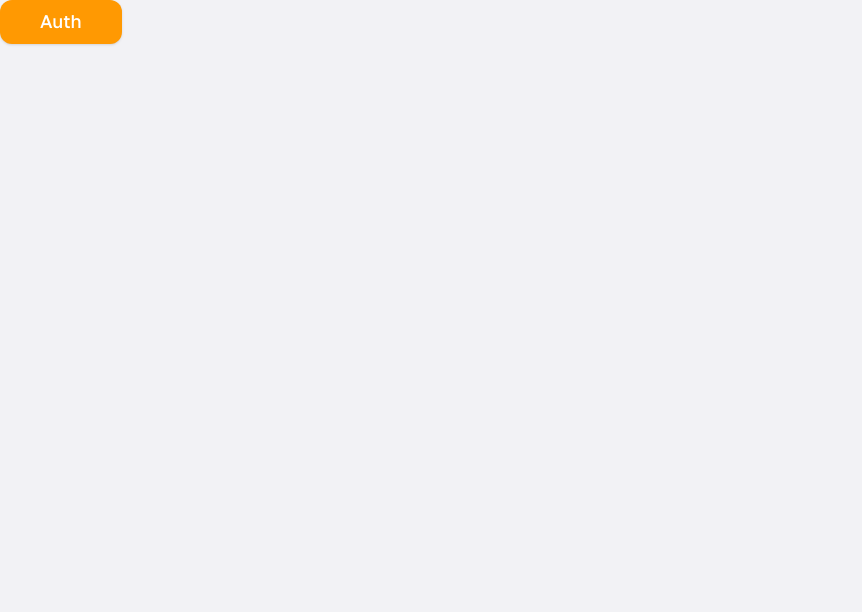
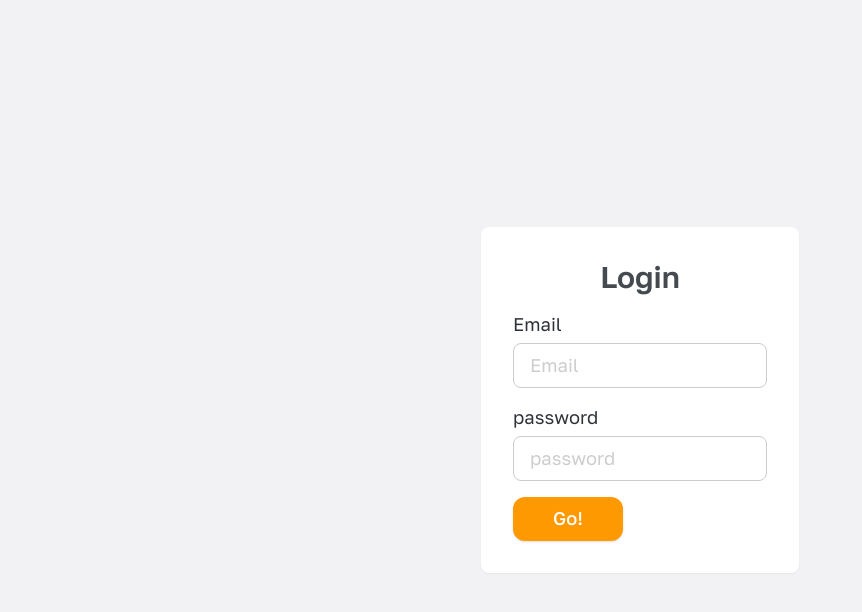
Before and after one commit to ErnisBadmae/mugco_next, a Next.js app: page /auth in a window 1280 px wide. Shown: the top 612 px of the page, without its empty margins (0-862 px from the left). Built offline with nearby package versions, Linux system fonts and the light colour scheme.

Commit message:
feat: comp Field&Heading

```diff
--- a/package.json
+++ b/package.json
@@ -20,6 +20,8 @@
     "next": "13.4.1",
     "react": "18.2.0",
     "react-dom": "18.2.0",
+    "react-hook-form": "^7.43.9",
+    "react-icons": "^4.8.0",
     "react-redux": "^8.0.5",
     "react-simple-star-rating": "^5.1.7",
     "redux-persist": "^6.0.0",
--- a/src/components/screens/auth/Auth.tsx
+++ b/src/components/screens/auth/Auth.tsx
@@ -1,13 +1,72 @@
-import { FC } from 'react'
+import { FC, useState } from 'react'
+import { SubmitHandler, useForm } from 'react-hook-form'
 
+import { useActions } from '../../../hooks/useActions'
+import { useAuth } from '../../../hooks/useAuth'
+import { IEmailPassword } from '../../../store/user/user.interface'
 import Button from '../../ui/button/Button'
+import Heading from '../../ui/heading/Heading'
+import Field from '../../ui/input/Field'
 import Meta from '../../ui/meta/Meta'
 
+import { validEmail } from './valid-email'
+
 const Auth: FC = () => {
-	console.log('test')
+	const { isLoading } = useAuth()
+	const { login, register } = useActions()
+	const [type, setType] = useState<'login' | 'register'>('login')
+
+	const {
+		register: formRegister,
+		handleSubmit,
+		formState: { errors },
+		reset
+	} = useForm<IEmailPassword>({
+		mode: 'onChange'
+	})
+
+	const onSubmit: SubmitHandler<IEmailPassword> = data => {
+		if (type === 'login') login(data)
+		else register(data)
+		console.log('data', data)
+		reset()
+	}
+
 	return (
 		<Meta title='Auth'>
-			<Button variant='orange'>Auth</Button>
+			<section className='flex h-screen'>
+				<form
+					className='rounded-lg bg-white shadow-sm p-8 m-auto'
+					onSubmit={handleSubmit(onSubmit)}
+				>
+					<Heading className='capitalize text-center mb-4'>{type}</Heading>
+					<Field
+						{...formRegister('email', {
+							required: 'Email is required',
+							pattern: {
+								value: validEmail,
+								message: 'Please, enter the correct email address'
+							}
+						})}
+						placeholder='Email'
+						error={errors.email?.message}
+					/>
+
+					<Field
+						{...formRegister('password', {
+							required: 'password is required',
+							minLength: {
+								value: 6,
+								message: 'Minimal length should more 5 symbols'
+							}
+						})}
+						type='password'
+						placeholder='password'
+						error={errors.password?.message}
+					/>
+					<Button variant='orange'>Go!</Button>
+				</form>
+			</section>
 		</Meta>
 	)
 }
--- /dev/null
+++ b/src/components/screens/auth/valid-email.ts
@@ -0,0 +1 @@
+export const validEmail = /^[\w-\.]+@([\w-]+\.)+[\w-]{2,4}$/
--- /dev/null
+++ b/src/components/ui/heading/Heading.tsx
@@ -0,0 +1,21 @@
+import cn from 'clsx'
+import { FC, PropsWithChildren } from 'react'
+
+interface IHeading {
+	className?: string
+}
+
+const Heading: FC<PropsWithChildren<IHeading>> = ({ className, children }) => {
+	return (
+		<h1
+			className={cn(
+				'text-secondary text-opacity-80 font-semibold text-3xl',
+				className
+			)}
+		>
+			{children}
+		</h1>
+	)
+}
+
+export default Heading
--- /dev/null
+++ b/src/components/ui/input/Field.tsx
@@ -0,0 +1,37 @@
+import cn from 'clsx'
+import { forwardRef } from 'react'
+
+import { IField } from './field.interface'
+
+const Field = forwardRef<HTMLInputElement, IField>(
+	(
+		{ placeholder, error, className, type = 'text', style, Icon, ...rest },
+		ref
+	) => {
+		return (
+			<div className={cn('mb-4', className)} style={style}>
+				<label>
+					<span className='mb-1 block'>
+						{Icon && <Icon className='mr-3' />}
+						{placeholder}
+					</span>
+					<input
+						ref={ref}
+						type={type}
+						placeholder={placeholder}
+						className={cn(
+							'px-4 py-2 w-full outline-none border border-gray border-solid  focus:border-primary translate-all placeholder:text-gray rounded-lg',
+							{
+								'border-red': !!error
+							}
+						)}
+						{...rest}
+					/>
+				</label>
+				{error && <div className='text-red mt-1 text-sm'>{error}</div>}
+			</div>
+		)
+	}
+)
+
+export default Field
--- a/tailwind.config.js
+++ b/tailwind.config.js
@@ -1,15 +1,17 @@
 /** @type {import('tailwindcss').Config} */
-const twColors = require('tailwindcss/colors');
+const twColors = require('tailwindcss/colors')
 
 const colors = {
 	transparent: twColors.transparent,
-  black: twColors.black,
+	black: '#2e3239',
+	gray: '#CDCDCD',
 	white: twColors.white,
 	primary: '#FF9902',
 	secondary: '#161D25',
 	'bg-color': '#F2F2F5',
 	aqua: '#268697',
-};
+	red: twColors.red[400]
+}
 
 module.exports = {
 	content: ['./src/**/*.{js,ts,jsx,tsx}', './pages/**/*.{ks,ts,jsx,tsx}'],
@@ -18,32 +20,32 @@ module.exports = {
 		extend: {
 			fontSize: {
 				xs: '0.82rem',
-        base: '1.15rem',
-      },
+				base: '1.15rem'
+			}
 		},
 		keyframes: {
 			animationOpacity: {
 				from: {
-          opacity: 0.2,
+					opacity: 0.2
 				},
 				to: {
-          opacity: 1,
-        },
+					opacity: 1
+				}
 			},
 			scaleIn: {
 				'0%': {
 					opacity: 0,
-          transform: 'scale(0.9)',
+					transform: 'scale(0.9)'
 				},
 				'50%': {
-          opacity: 0.3,
+					opacity: 0.3
 				},
 				'100%': {
 					opacity: 1,
-          transform: 'scale(1)',
+					transform: 'scale(1)'
+				}
+			}
+		}
 	},
-      },
-    },
-  },
-  plugins: [],
-};
+	plugins: []
+}
```
Also changed, not shown: src/components/ui/input/field.interface.ts (added, +8 -0 lines), 1 other file (tests, documents, lock files or other folders). Lines whose indentation alone changed are shown as unchanged.
